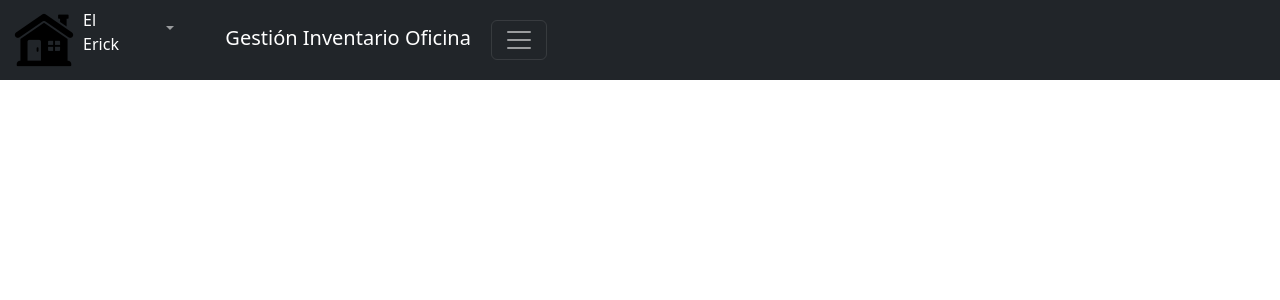
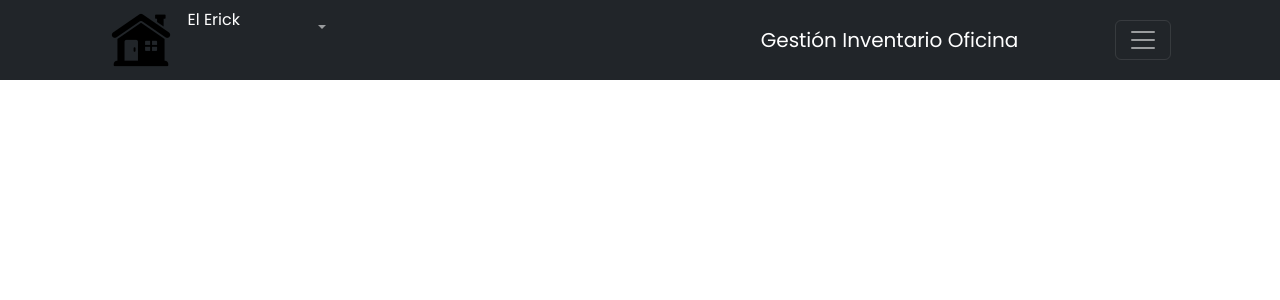
Before and after one commit to DarielGallegos/Gestion-Inventario-Oficina, a PHP site: page /views/main.php in a window 1280 px wide. Shown: the top 300 px of the page. Run offline with PHP 8.4, Linux system fonts and the light colour scheme.

Commit message:
Font-Fix-NavBar

```diff
--- a/components/nav-bar.php
+++ b/components/nav-bar.php
@@ -1,14 +1,13 @@
-<nav class="row navbar navbar-dark bg-dark fixed-top">
-    <div class="col-12 container-fluid">
-        <div class="col-2 container-fluid">
-            <div class="row">
+<nav class="row justify-content-between navbar navbar-dark bg-dark fixed-top">
+        <div class="col-md-4  container-fluid">
+            <div class="row justify-content-start">
                 <div class="col-4">
                     <img class="photo-radius" src="./img/icons/casa.png" alt="">
                 </div>
-                <div class="col-4">
+                <div class="col-6">
                     <p class="text-white">El Erick</p>
                 </div>
-                <div class="col-4">
+                <div class="col-2">
                     <ul class="navbar-nav justify-content-end flex-grow-1 pe-3">
                         <li class="container-fluid nav-item dropdown">
                             <a class="nav-link dropdown-toggle rotate-text" href="#" role="button" data-bs-toggle="dropdown" aria-expanded="false"></a>
@@ -25,7 +24,7 @@
                 </div>
             </div>
         </div>
-        <div class="col-10 container-fluid">
+        <div class="col-md-4 offset-md-4 ms-auto container-fluid">
             <a class="navbar-brand" href="#">Gestión Inventario Oficina</a>
             <button class="navbar-toggler" type="button" data-bs-toggle="offcanvas" data-bs-target="#offcanvasDarkNavbar" aria-controls="offcanvasDarkNavbar" aria-label="Toggle navigation">
                 <span class="navbar-toggler-icon"></span>
@@ -81,5 +80,4 @@
                 </div>
             </div>
         </div>
-    </div>
 </nav>
--- /dev/null
+++ b/css/globalStyle.css
@@ -0,0 +1,11 @@
+@font-face{
+    font-family: "Poppins";
+    src: url(../fonts/Poppins-Regular.ttf);
+    font-style: normal;
+    font-weight: 400;
+}
+
+body{
+    font-family: 'Poppins';
+    font-size: 16px;
+}
--- a/index.php
+++ b/index.php
@@ -6,6 +6,7 @@
     <title>Gestión Inventario Oficina</title>
     <link rel="stylesheet" href="./css/bootstrap.min.css">
     <link rel="stylesheet" href="./css/index.css">
+    <link rel="stylesheet" href="./css/globalStyle.css">
 </head>
 <body>
     <section class="container-fluid margin-top">
--- a/views/main.php
+++ b/views/main.php
@@ -5,6 +5,7 @@
     <meta name="viewport" content="width=device-width, initial-scale=1.0">
     <title>Gestion Inventario Oficina</title>
     <link rel="stylesheet" href=".././css/bootstrap.min.css">
+    <link rel="stylesheet" href=".././css/globalStyle.css">
 </head>
 <body>
     <?php include('.././components/nav-bar.php');?>
```
Also changed, not shown: fonts/Poppins-Regular.ttf (added).
